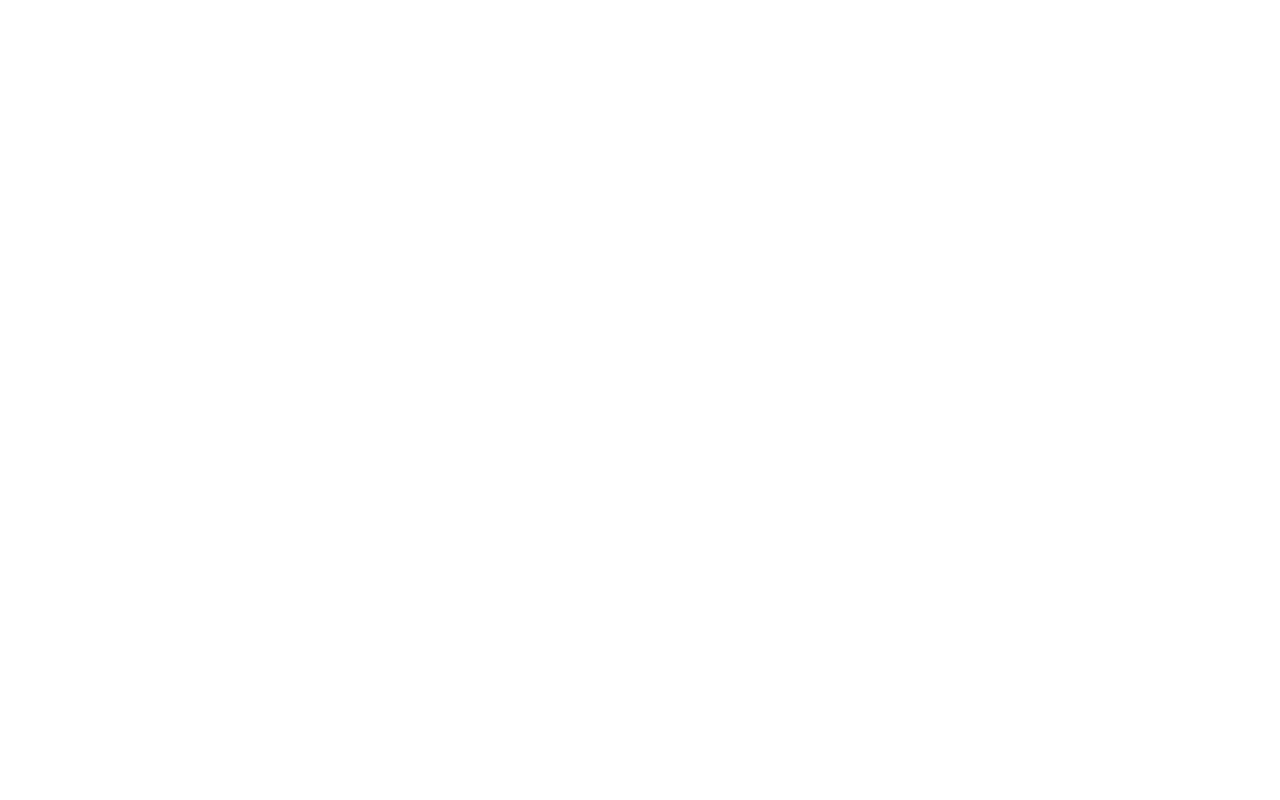
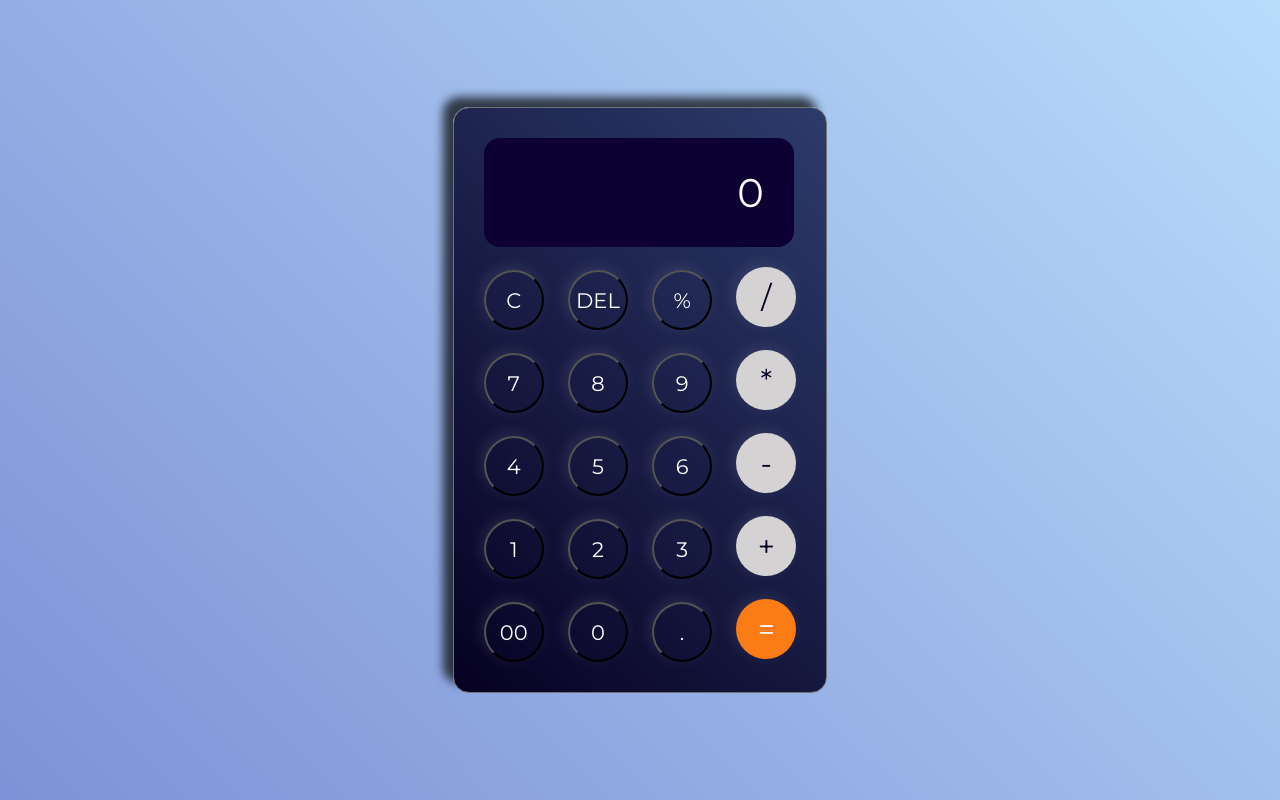
Before and after one commit to BurnettMiao/Calculator_Practice, a plain HTML site: page index.html in a window 1280 px wide. Drawn offline with Linux system fonts and the light colour scheme.

Commit message:
project finish

```diff
--- a/index.html
+++ b/index.html
@@ -10,7 +10,46 @@
   <title>Calculator</title>
 </head>
 <body>
-  <div class=""></div>
+  <div class="container">
+    <div class="calculator">
+      <input type="text" id="inputBox" placeholder="0">
+
+      <div>
+        <button class="btn clearBtn">C</button>
+        <button class="btn">DEL</button>
+        <button class="btn">%</button>
+        <button class="btn opr">/</button>
+      </div>
+
+      <div>
+        <button class="btn">7</button>
+        <button class="btn">8</button>
+        <button class="btn">9</button>
+        <button class="btn opr">*</button>
+      </div>
+
+      <div>
+        <button class="btn">4</button>
+        <button class="btn">5</button>
+        <button class="btn">6</button>
+        <button class="btn opr">-</button>
+      </div>
+
+      <div>
+        <button class="btn clearBtn">1</button>
+        <button class="btn">2</button>
+        <button class="btn">3</button>
+        <button class="btn opr">+</button>
+      </div>
+
+      <div>
+        <button class="btn">00</button>
+        <button class="btn">0</button>
+        <button class="btn">.</button>
+        <button class="btn equalBtn">=</button>
+      </div>
+    </div>
+  </div>
 
 
   <script src="script.js"></script>
--- a/script.js
+++ b/script.js
@@ -0,0 +1,23 @@
+let input = document.getElementById('inputBox');
+let button = document.querySelectorAll('button');
+
+let str = '';
+let arr = Array.from(button);
+
+arr.forEach(button => {
+  button.addEventListener('click', (e) => {
+    if(e.target.innerHTML == '=') {
+      str = eval(str);
+      input.value = str;
+    } else if(e.target.innerHTML == 'C') {
+      str = '';
+      input.value = str;
+    } else if(e.target.innerHTML == 'DEL') {
+      str = str.substring(0, str.length - 1);
+      input.value = str;
+    }else {
+      str += e.target.innerHTML;
+      input.value = str;
+    }
+  })
+})
--- a/style.css
+++ b/style.css
@@ -0,0 +1,67 @@
+@import url('https://fonts.googleapis.com/css2?family=Montserrat&display=swap');
+
+* {
+  padding: 0;
+  margin: 0;
+  box-sizing: border-box;
+  font-family: 'Montserrat', sans-serif;
+}
+
+body {
+  width: 100%;
+  height: 100vh;
+  display: flex;
+  justify-content: center;
+  align-items: center;
+  background: linear-gradient(45deg, #7e91d6, #82c2f792)
+}
+
+.calculator {
+  border: 1px solid #717377;
+  padding: 20px;
+  border-radius: 16px;
+  background: linear-gradient(45deg, #060122, #2d3b6b);
+  box-shadow: -10px -10px 10px rgba(0, 0, 0, 0.7);
+}
+
+input {
+  width: 310px;
+  border: none;
+  padding: 30px;
+  margin: 10px;
+  border-radius: 16px;
+  background: #0d0134;
+  box-shadow: 0px 3px 15px rgba(84, 84, 84, 0,1);
+  font-size: 40px;
+  text-align: right;
+  color: #fff;
+}
+
+.btn {
+  width: 60px;
+  height: 60px;
+  margin: 10px;
+  border-radius: 50%;
+  background: transparent;
+  color: #fff;
+  font-size: 21px;
+  box-shadow: -3px -3px 15px rgba(255,255, 255,0.1);
+  cursor: pointer;
+}
+
+.equalBtn {
+  background-color: #fb7c14;
+  font-size: 30px;
+  border: none;
+}
+
+.opr {
+  background-color: #d4d2d2;
+  color: #060122;
+  border: none;
+  font-size: 30px;
+}
+
+input::placeholder {
+  color: #fff;
+}
```
